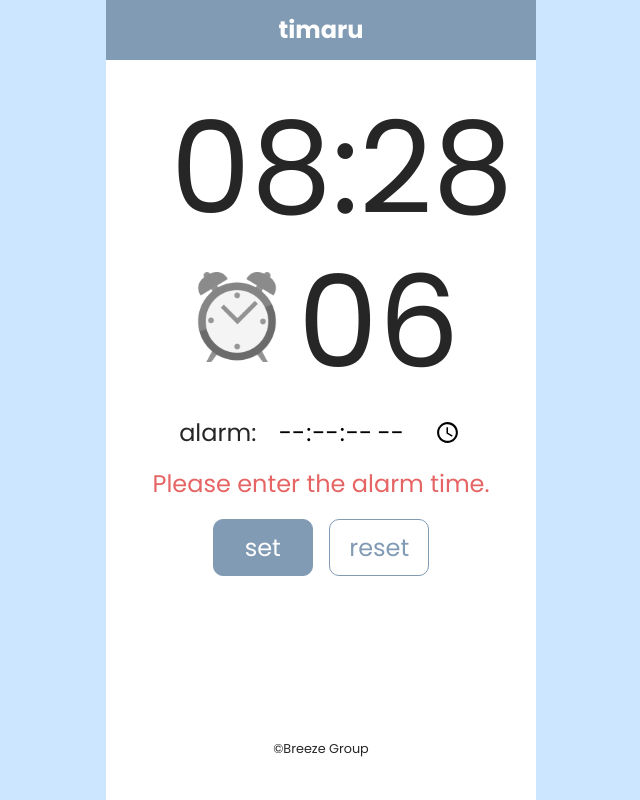
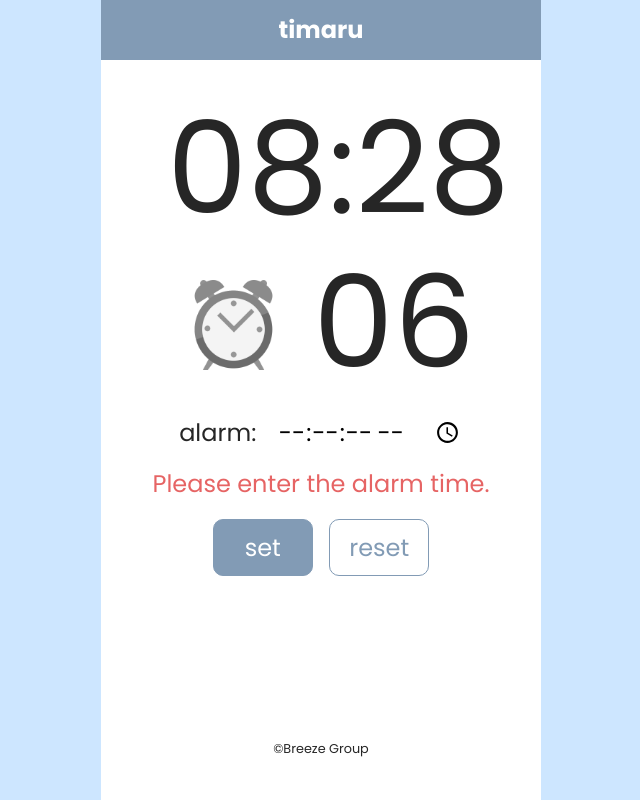
Before and after one commit to hirundorusticaii/taimaru, a plain HTML site: page index.html in a window 1280 px wide. Shown: the whole page, without its empty margins (319-959 px from the left). Drawn offline with Linux system fonts and the light colour scheme; some packages are replaced by stand-ins of ours.

Commit message:
見た目を調整

```diff
--- a/index.html
+++ b/index.html
@@ -15,6 +15,7 @@
 </head>
 
 <body>
+  <div class="app">
     <header>
       <h1>timaru</h1>
     </header>
@@ -37,7 +38,7 @@
     <footer>
       <small>©Breeze Group</small>
     </footer>
-
+  </div>
 
   <script>
     const currentTimeDisplay = document.getElementById("currentTime");
--- a/style.css
+++ b/style.css
@@ -10,10 +10,19 @@ body{
   height: 100vh;
 }
 
+.app {
+  max-width: 440px;
+  min-height: 100vh;
+  margin: 0 auto;
+  background: #fff;
+  display: flex;
+  flex-direction: column;
+}
+
 header{
   height: 60px;
-  width: 430px;
-  margin: 0 auto;
+  /* width: 430px; */
+  /* margin: 0 auto; */
   background: #829BB5;
   text-align: center;
   color: #fff;
@@ -25,10 +34,11 @@ header h1{
 }
 
 main {
-  height: calc(100vh - 120px);
-  width: 430px;
-  background: #fff;
-  margin: 0 auto;
+  /* height: calc(100vh - 120px); */
+  /* width: 430px; */
+  /* background: #fff; */
+  flex: 1;
+  /* margin: 0 auto; */
   text-align: center;
   position: relative;
 }
@@ -36,8 +46,10 @@ main {
 .alarmImage{
   width: 90px;
   position: absolute;
-  left: 86px;
-  top: 212px;
+  /* left: 86px; */
+  left: 25%;
+  top: 220px;
+  transform: translateX(-25%);
 }
 
 .alarmImage img{
@@ -59,13 +71,15 @@ main {
 
 .time {
   width: 70%;
-  padding: 32px 12px 0 0;
+  min-width: 300px;
+  padding: 32px 0 0 0;
   margin: 0 auto;
 }
 
 #currentTime, #currentTimeSecond {
   font-size: 128px;
   line-height: 1.2;
+  font-variant-numeric: tabular-nums;
   text-align: right;
 }
 
@@ -103,9 +117,9 @@ main {
 
 footer{
   height: 60px;
-  width: 430px;
+  /* width: 430px; */
   background: #fff;
-  margin: 0 auto;
+  /* margin: 0 auto; */
 }
 
 footer small{
@@ -119,16 +133,16 @@ footer small{
   }
 
   .time {
-    width: 72%;
+    /* width: 72%; */
     padding: 32px 24px 0 0;
-    margin: 0 auto;
+    /* margin: 0 auto; */
   }
 
   .alarmImage{
-    width: 90px;
+    /* width: 90px;
     position: absolute;
     left: 80px;
-    top: 216px;
+    top: 216px; */
   }
 
   .alarmImage img{
```
Lines whose indentation alone changed are shown as unchanged.
